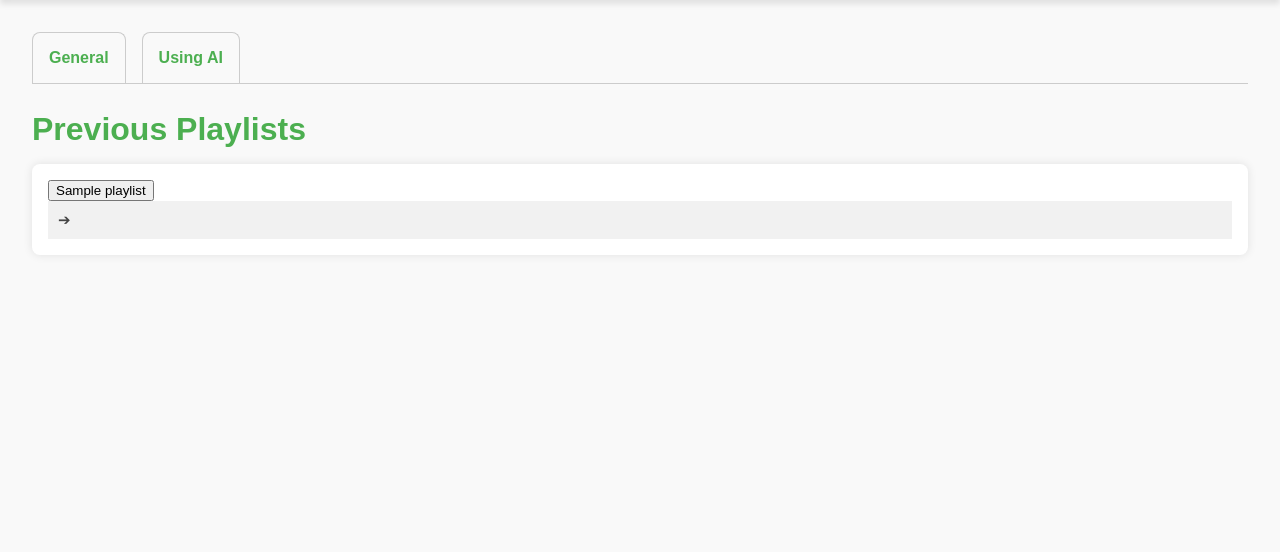
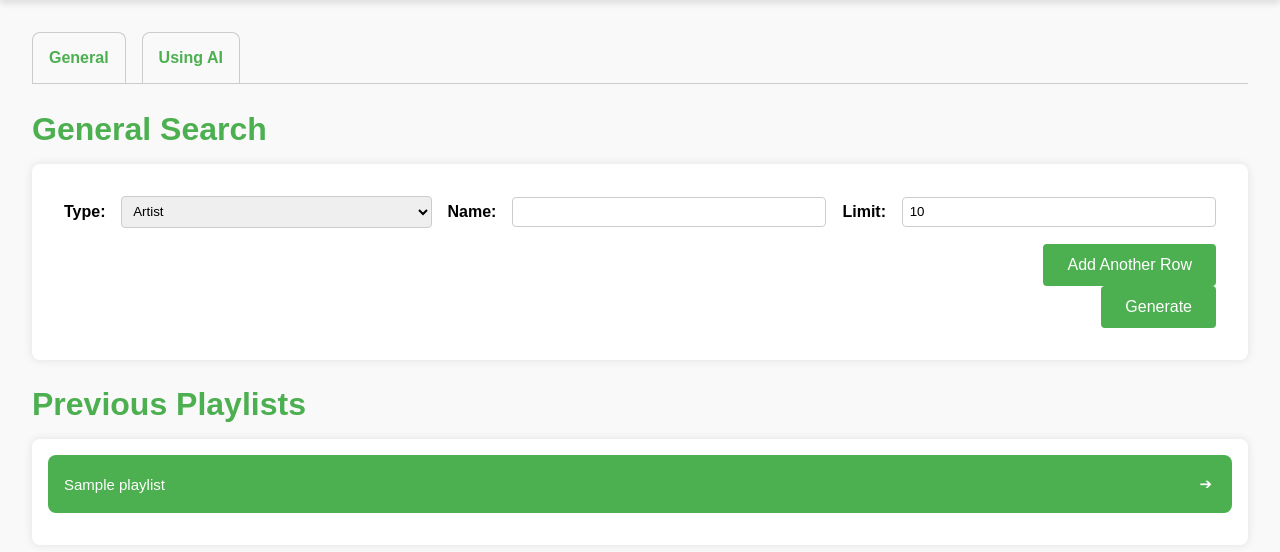
Before and after one commit to Kapo1123/spotify_playlist, a Django app: template backend/playlists/templates/index.html in a window 1280 px wide. Shown: the part 115-667 px from the top of the page. Run offline with Django 3.2, Linux system fonts and the light colour scheme; the template is opened without the code that fills it: values that come from a table or form of the project are taken from there, others are empty; tables that the repository leaves empty hold one stand-in row (values such as "Sample post").

Commit message:
Updated frontend

```diff
--- a/backend/playlists/static/css/style.css
+++ b/backend/playlists/static/css/style.css
@@ -124,34 +124,31 @@ a.button:hover {
     color: #4CAF50;
 }
 
-.tab:hover {
-    background-color: #e9e9e9;
-}
-
 .tab-content {
     display: none;
 }
 
 .tab-content.active {
     display: block;
+    background-color: #f9f9f9; /* Light background for active tab content */
 }
+
 .collapsible {
-    background-color: #f1f1f1;
-    color: #444;
+    background-color: #4CAF50;
+    color: white;
     cursor: pointer;
     padding: 10px;
-    width: 100%;
     border: none;
     text-align: left;
     outline: none;
     font-size: 15px;
     display: flex;
     align-items: center;
-    justify-content: space-between;
+    justify-content: center;
 }
 
 .active, .collapsible:hover {
-    background-color: #ccc;
+    background-color: #45a049;
 }
 
 .content {
@@ -169,3 +166,35 @@ a.button:hover {
 .arrow.active {
     transform: rotate(90deg);
 }
+
+.playlist-header {
+    display: flex;
+    align-items: center;
+    justify-content: space-between;
+    gap: 10px;
+    background-color: #4CAF50;
+    padding: 10px;
+    border-radius: 8px;
+    margin-bottom: 1em;
+}
+
+.playlist-name-button {
+    background-color: transparent;
+    color: white;
+    border: none;
+    flex: 1;
+    text-align: left;
+    cursor: pointer;
+    font-size: 15px;
+}
+
+.playlist-name-button:hover {
+    background-color: #45a049;
+}
+
+.collapsible {
+    background-color: transparent;
+    color: white;
+    border: none;
+    cursor: pointer;
+}
--- a/backend/playlists/static/js/scripts.js
+++ b/backend/playlists/static/js/scripts.js
@@ -43,7 +43,7 @@ document.addEventListener('DOMContentLoaded', function() {
             this.classList.toggle("active");
             var arrow = this.querySelector(".arrow");
             arrow.classList.toggle("active");
-            var content = this.nextElementSibling;
+            var content = this.parentElement.nextElementSibling;
             if (content.style.display === "block") {
                 content.style.display = "none";
             } else {
--- a/backend/playlists/templates/index.html
+++ b/backend/playlists/templates/index.html
@@ -23,7 +23,7 @@
             <div class="tab" onclick="showTab(event, 'UsingAI')">Using AI</div>
         </div>
 
-        <div id="General" class="tab-content">
+        <div id="General" class="tab-content active">
             <h2>General Search</h2>
             <form method="POST" action="{% url 'index' %}">
                 {% csrf_token %}
@@ -77,12 +77,14 @@
         <ul>
             {% for playlist in playlists %}
             <li>
+                <div class="playlist-header">
                 <button class="playlist-name-button" onclick="window.open('{{ playlist.spotify_url }}', '_blank')">
                     {{ playlist.name }}
                 </button>
                 <button class="collapsible">
                     <span class="arrow">➔</span>
                 </button>
+                </div>
                 <div class="content">
                     <p>{{ playlist.description }} <a href="{{ playlist.spotify_url }}" target="_blank">
                     </a></p>
```
Also changed, not shown: backend/spotify_playlist/settings.py (+4 -4 lines), 2 other files.
